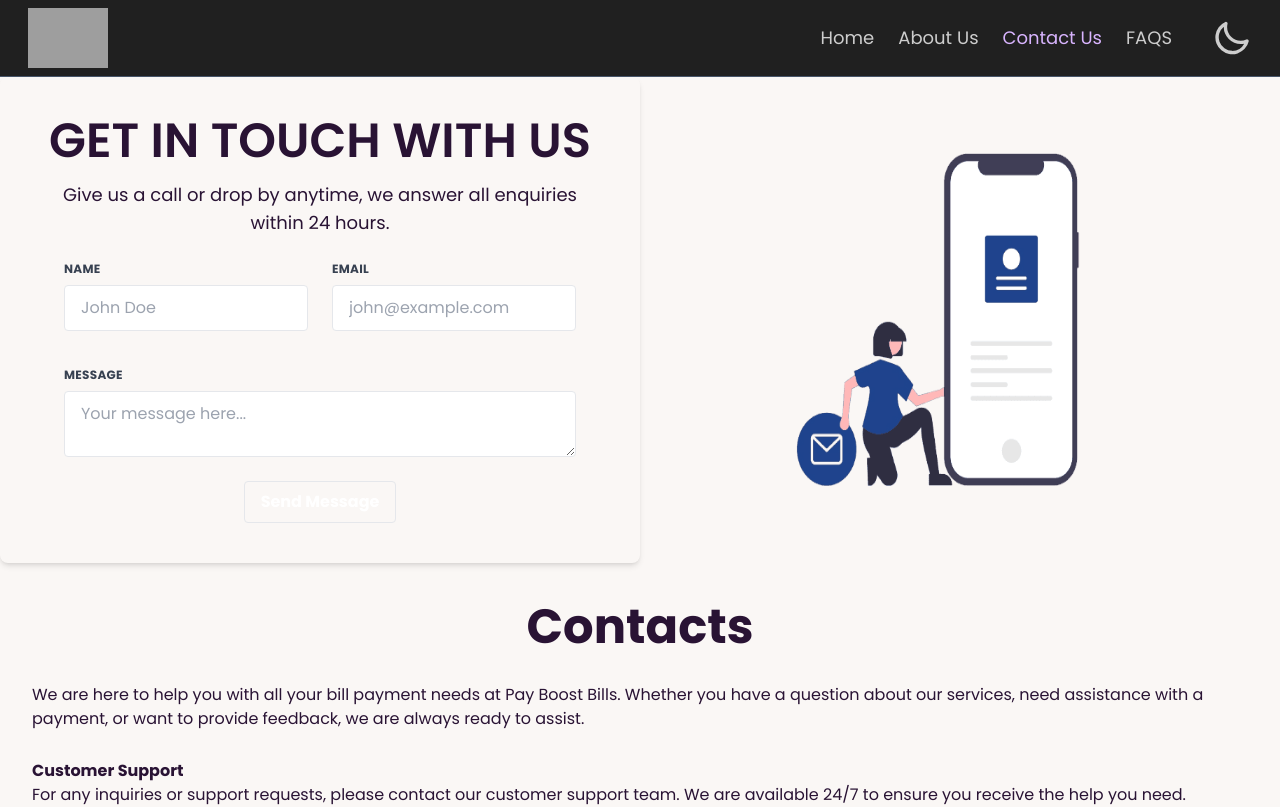
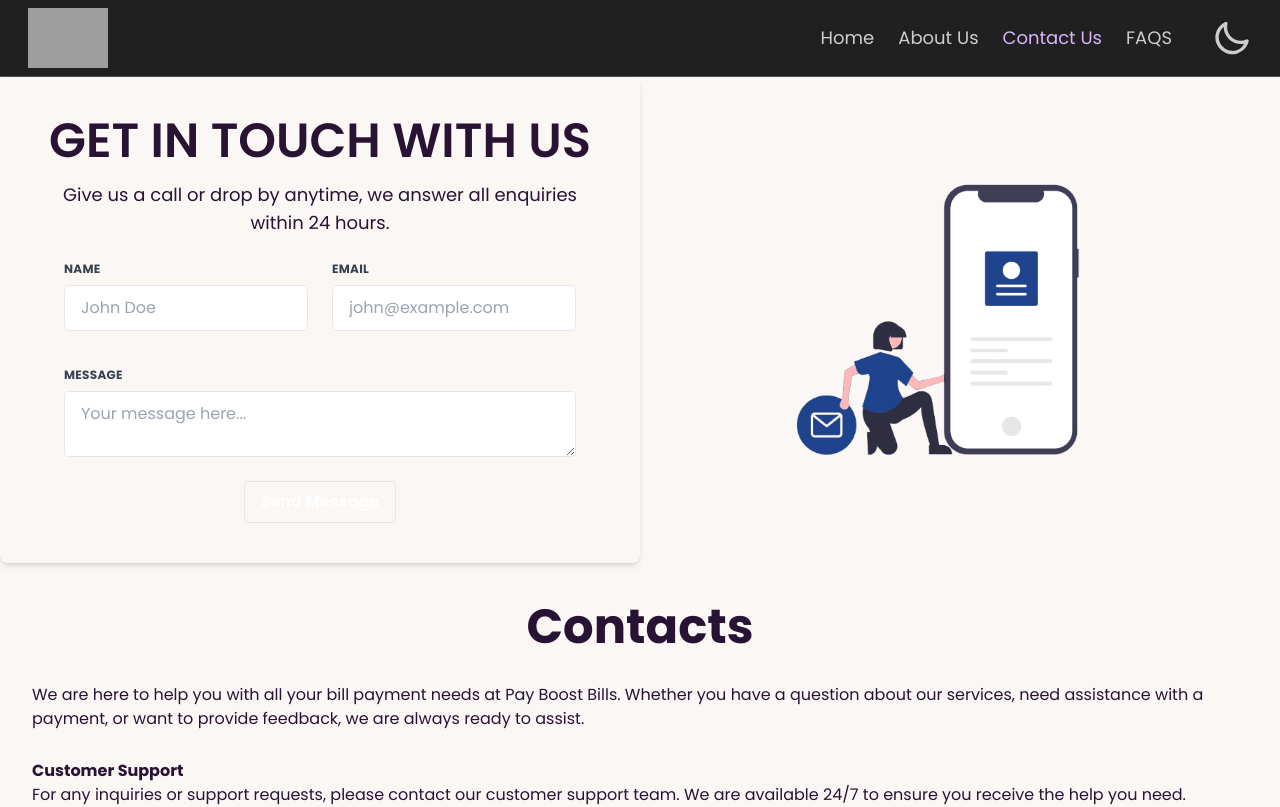
Before and after one commit to ibaddKhan/payment-app, a React (Vite) app: page /contact in a window 1280 px wide. Shown: the top 807 px of the page. Built offline with nearby package versions, Linux system fonts and the light colour scheme; grey boxes are pictures that could not be loaded.

Commit message:
contact img issue resolved

```diff
--- a/src/screens/contact/contact.jsx
+++ b/src/screens/contact/contact.jsx
@@ -73,8 +73,9 @@ const Contact = () => {
                 </div>
 
                 <div className='flex justify-center w-3/4 lg:w-1/2 p-10'>
-                    <img className='w-full lg:w-3/4' src={address} alt="Contact" />
-                </div>
+    <img className='w-full h-auto lg:w-3/4' src={address} alt="Contact" style={{ objectFit: 'contain' }} />
+</div>
+
             </div>
 
             <div id='content' className="max-w-full px-4 sm:px-6 lg:px-8 py-8">
```
Also changed, not shown: 4 other files (tests, documents, lock files or other folders).
